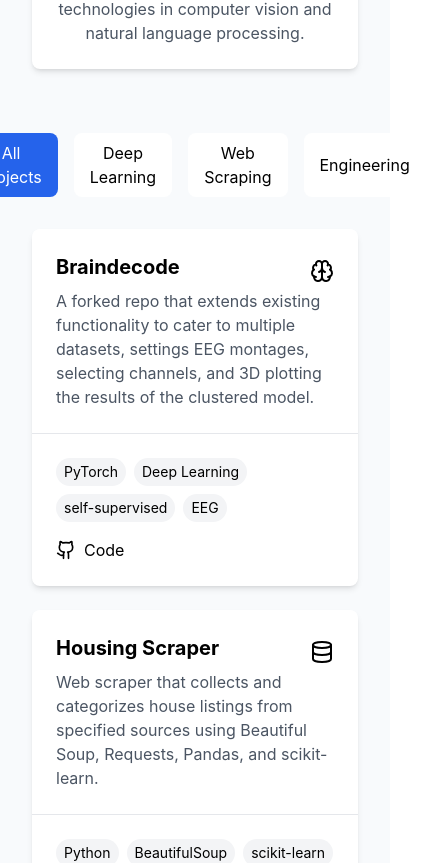
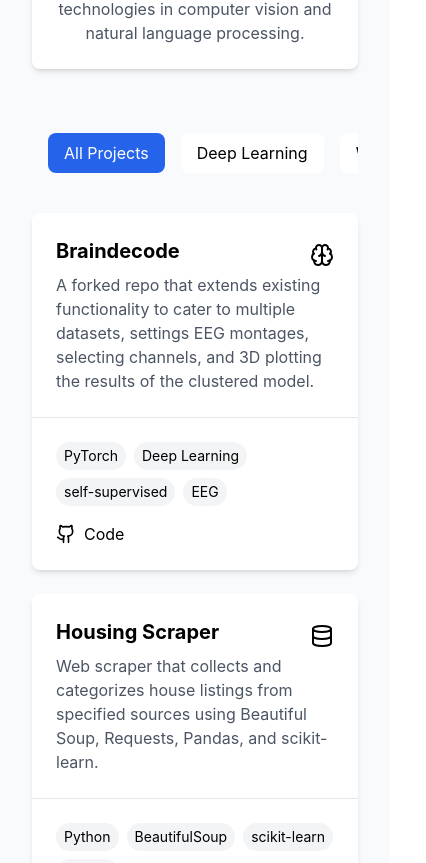
Before and after one commit to etiennegalea/etiennegalea.github.io, a React (Create React App) app: page / in a window 390 px wide. Shown: the part 791-1654 px from the top of the page, 426 px wide, since content can reach past the window. Built offline with nearby package versions, Linux system fonts and the light colour scheme.

Commit message:
Updated responsiveness for mobile screens

```diff
--- a/src/App.js
+++ b/src/App.js
@@ -157,18 +157,18 @@ const Portfolio = () => {
 
       {/* Filter Controls */}
       <div className="max-w-4xl mx-auto mb-8">
-        <div className="flex justify-center gap-4">
+        <div className="flex justify-start gap-4 overflow-x-auto pb-2 px-4 scrollbar-hide">
           {['all', 'dl', 'scraping', 'engineering'].map((category) => (
             <button
               key={category}
               onClick={() => setFilter(category)}
-              className={`filter-button px-4 py-2 rounded-lg ${
+              className={`filter-button px-4 py-2 rounded-lg whitespace-nowrap flex-shrink-0 ${
                 filter === category ? 'bg-blue-600 text-white active' : 'bg-white'
               }`}
             >
               {category === 'all' ? 'All Projects' :
-               category === 'dl' ? 'Deep Learning' :
-               category === 'scraping' ? 'Web Scraping' : 'Engineering'}
+              category === 'dl' ? 'Deep Learning' :
+              category === 'scraping' ? 'Web Scraping' : 'Engineering'}
             </button>
           ))}
         </div>
@@ -227,10 +227,10 @@ const Portfolio = () => {
         <div className={`p-8 rounded-lg ${isDark ? 'bg-gray-800 text-white' : 'bg-gray-100 text-gray-800'}`}>
           <h2 className="text-2xl font-bold mb-4">Let's Connect</h2>
           <p className="mb-6">I'm always interested in new opportunities and collaborations</p>
-          <div className="flex justify-center gap-6">
+          <div className="flex flex-col sm:flex-row justify-center gap-4 sm:gap-6">
             <a
               href="mailto:egalea.11@gmail.com"
-              className="flex items-center gap-2 hover:text-blue-600 transition-colors"
+              className="flex items-center justify-center gap-2 hover:text-blue-600 transition-colors"
             >
               <svg className="w-6 h-6" fill="none" stroke="currentColor" viewBox="0 0 24 24">
                 <path strokeLinecap="round" strokeLinejoin="round" strokeWidth={2} d="M3 8l7.89 5.26a2 2 0 002.22 0L21 8M5 19h14a2 2 0 002-2V7a2 2 0 00-2-2H5a2 2 0 00-2 2v10a2 2 0 002 2z" />
@@ -241,7 +241,7 @@ const Portfolio = () => {
               href="https://github.com/etiennegalea"
               target="_blank"
               rel="noopener noreferrer"
-              className="flex items-center gap-2 hover:text-blue-600 transition-colors"
+              className="flex items-center justify-center gap-2 hover:text-blue-600 transition-colors"
             >
               <Github className="h-6 w-6" />
               GitHub
@@ -250,7 +250,7 @@ const Portfolio = () => {
               href="https://www.linkedin.com/in/etienne-galea-1265b791/"
               target="_blank"
               rel="noopener noreferrer"
-              className="flex items-center gap-2 hover:text-blue-600 transition-colors"
+              className="flex items-center justify-center gap-2 hover:text-blue-600 transition-colors"
             >
               <svg className="w-6 h-6" fill="currentColor" viewBox="0 0 24 24">
                 <path d="M19 0h-14c-2.761 0-5 2.239-5 5v14c0 2.761 2.239 5 5 5h14c2.762 0 5-2.239 5-5v-14c0-2.761-2.238-5-5-5zm-11 19h-3v-11h3v11zm-1.5-12.268c-.966 0-1.75-.79-1.75-1.764s.784-1.764 1.75-1.764 1.75.79 1.75 1.764-.783 1.764-1.75 1.764zm13.5 12.268h-3v-5.604c0-3.368-4-3.113-4 0v5.604h-3v-11h3v1.765c1.396-2.586 7-2.777 7 2.476v6.759z"/>
--- a/src/styles/App.css
+++ b/src/styles/App.css
@@ -40,3 +40,14 @@
     transform: rotate(360deg);
   }
 }
+
+/* Hide scrollbar for Chrome, Safari and Opera */
+.scrollbar-hide::-webkit-scrollbar {
+  display: none;
+}
+
+/* Hide scrollbar for IE, Edge and Firefox */
+.scrollbar-hide {
+  -ms-overflow-style: none;  /* IE and Edge */
+  scrollbar-width: none;  /* Firefox */
+}
```
